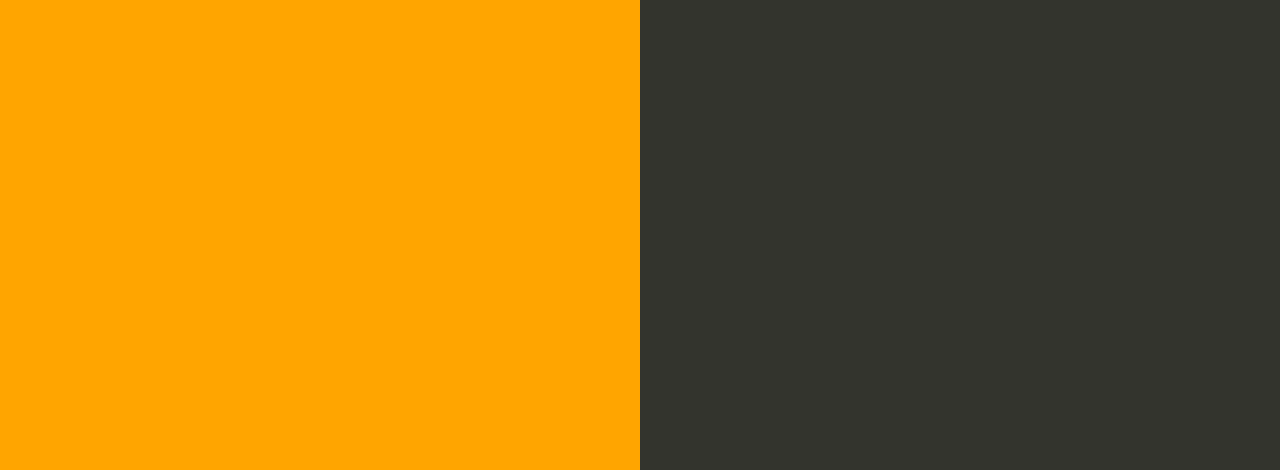
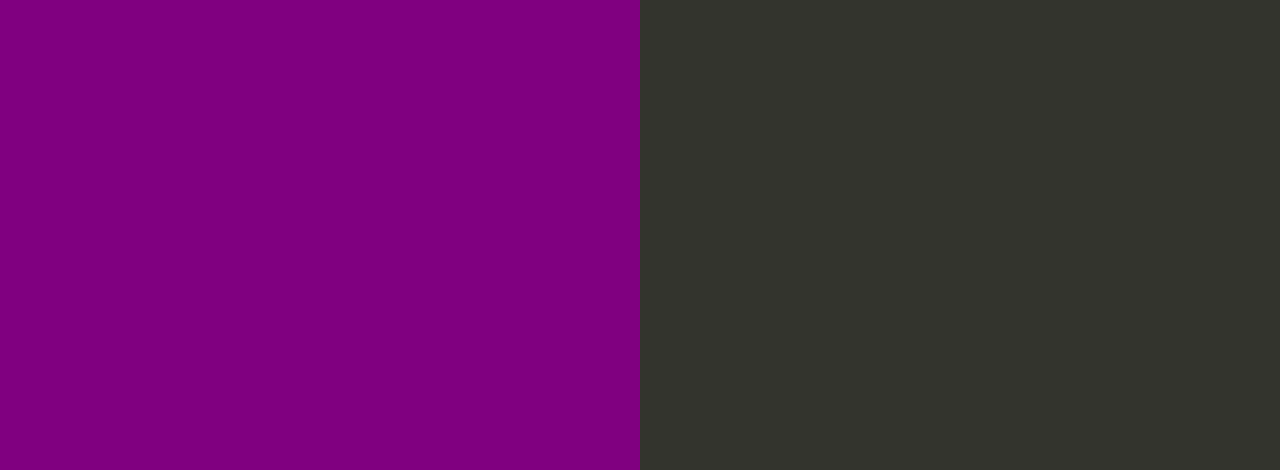
Before and after one commit to smohaan01/test1, a website: page index.html in a window 1280 px wide. Shown: the part 330-800 px from the top of the page. Drawn offline with Linux system fonts and the light colour scheme.

Commit message:
used Purple

```diff
--- a/index.html
+++ b/index.html
@@ -35,7 +35,7 @@
 
         text-align: right;
         padding-top: 11em;
-        background-color: Orange;
+        background-color: Purple;
 
       }
       .textColumn p {
```
